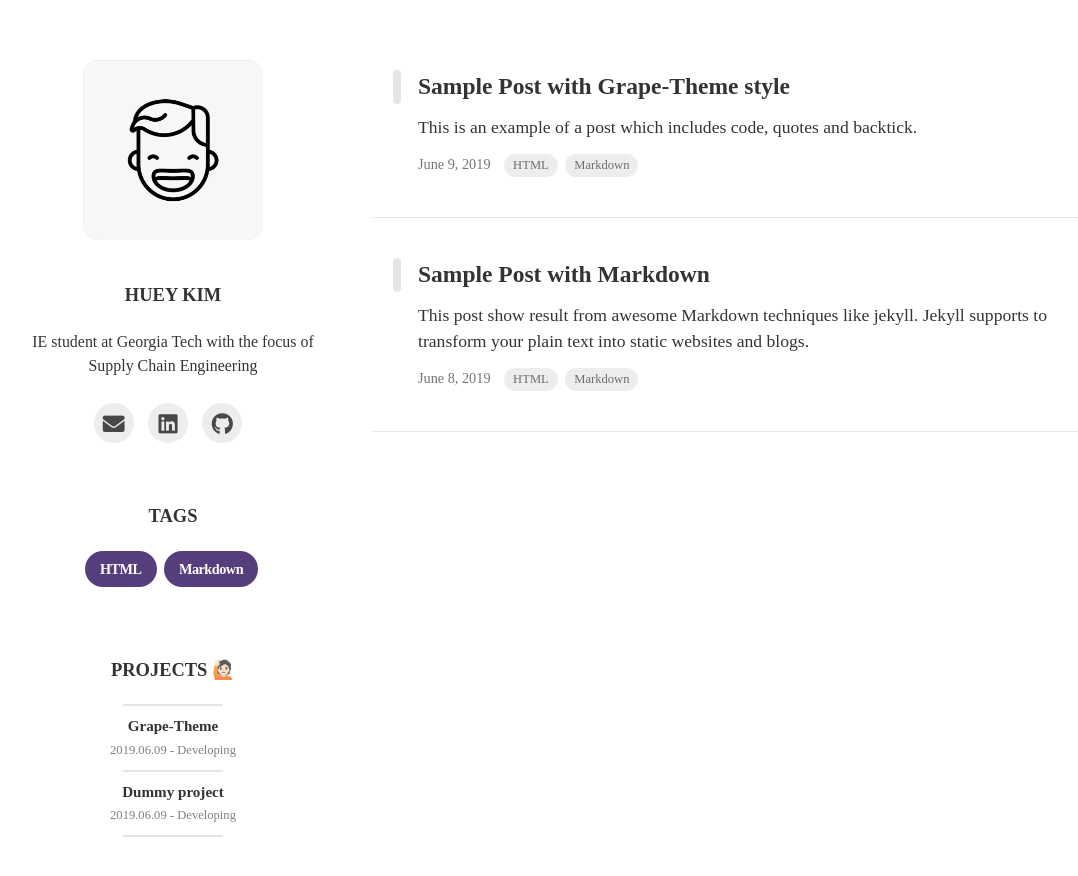
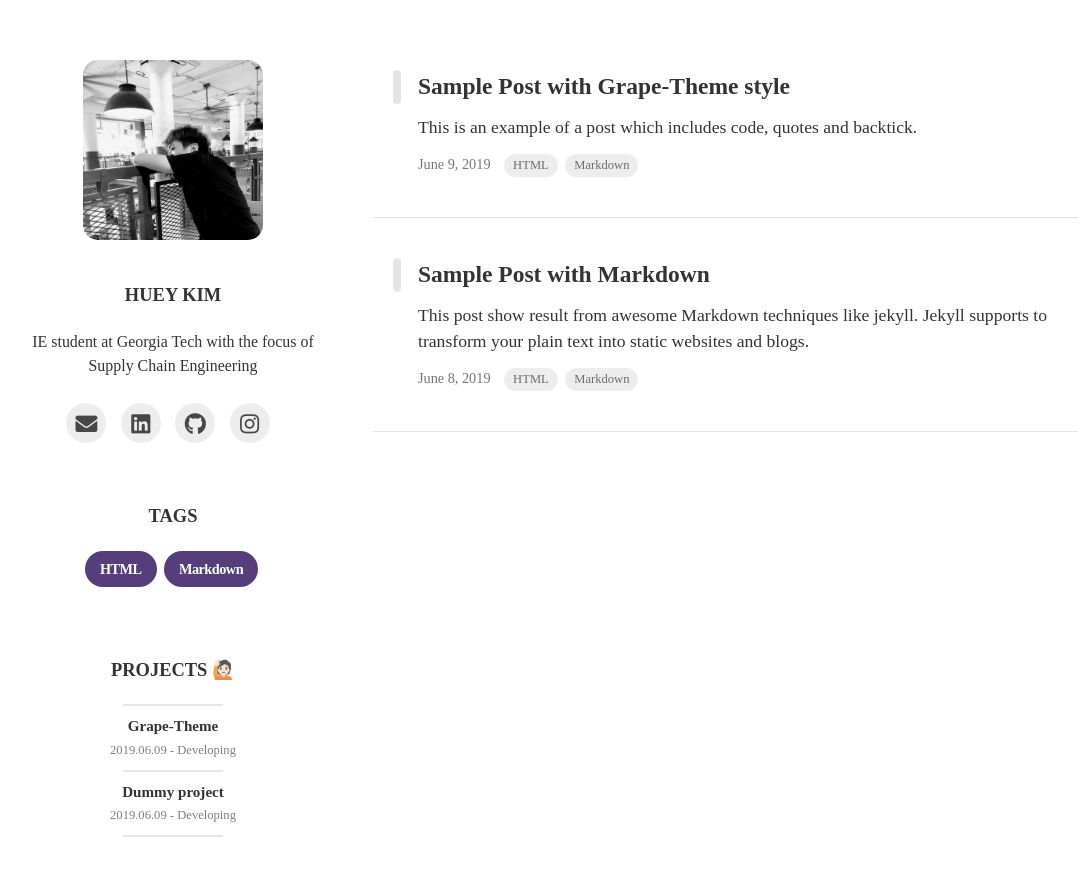
Before and after one commit to hwuiwon/hwuiwon.github.io, a Jekyll site: the page built from index.html, in a window 1280 px wide. Shown: the top 876 px of the page, without its empty margins (97-1175 px from the left). Built offline with Jekyll 4.4.1, drawn with Linux system fonts in a browser that asks for light colours; nearby versions of some CDN libraries; some web fonts are replaced; the list of posts is cut into pages by our own code.

Commit message:
Updated profile picture

```diff
--- a/_config.yml
+++ b/_config.yml
@@ -9,7 +9,7 @@ theme_settings :
 
   # Profile Settings
   profile :
-    image : assets/img/smile.png
+    image : assets/img/me.jpeg
     username : Huey Kim
     description : IE student at Georgia Tech with the focus of Supply Chain Engineering
     experience :
@@ -41,7 +41,7 @@ theme_settings :
     twitter:
     youtube:
     facebook:
-    instagram:
+    instagram: khiuweiy
 
   # Disqus
   disqus_shortname :
```
